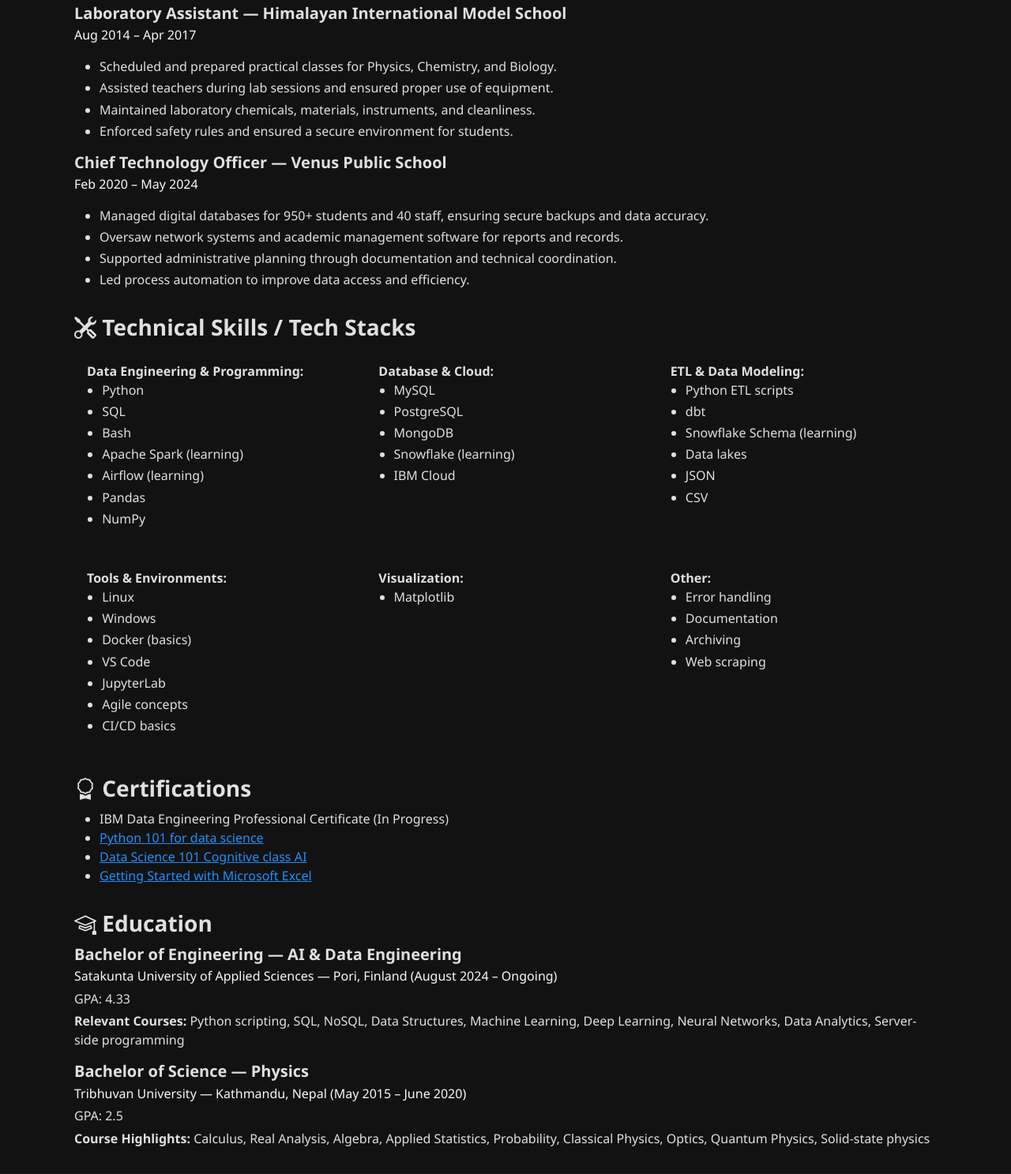
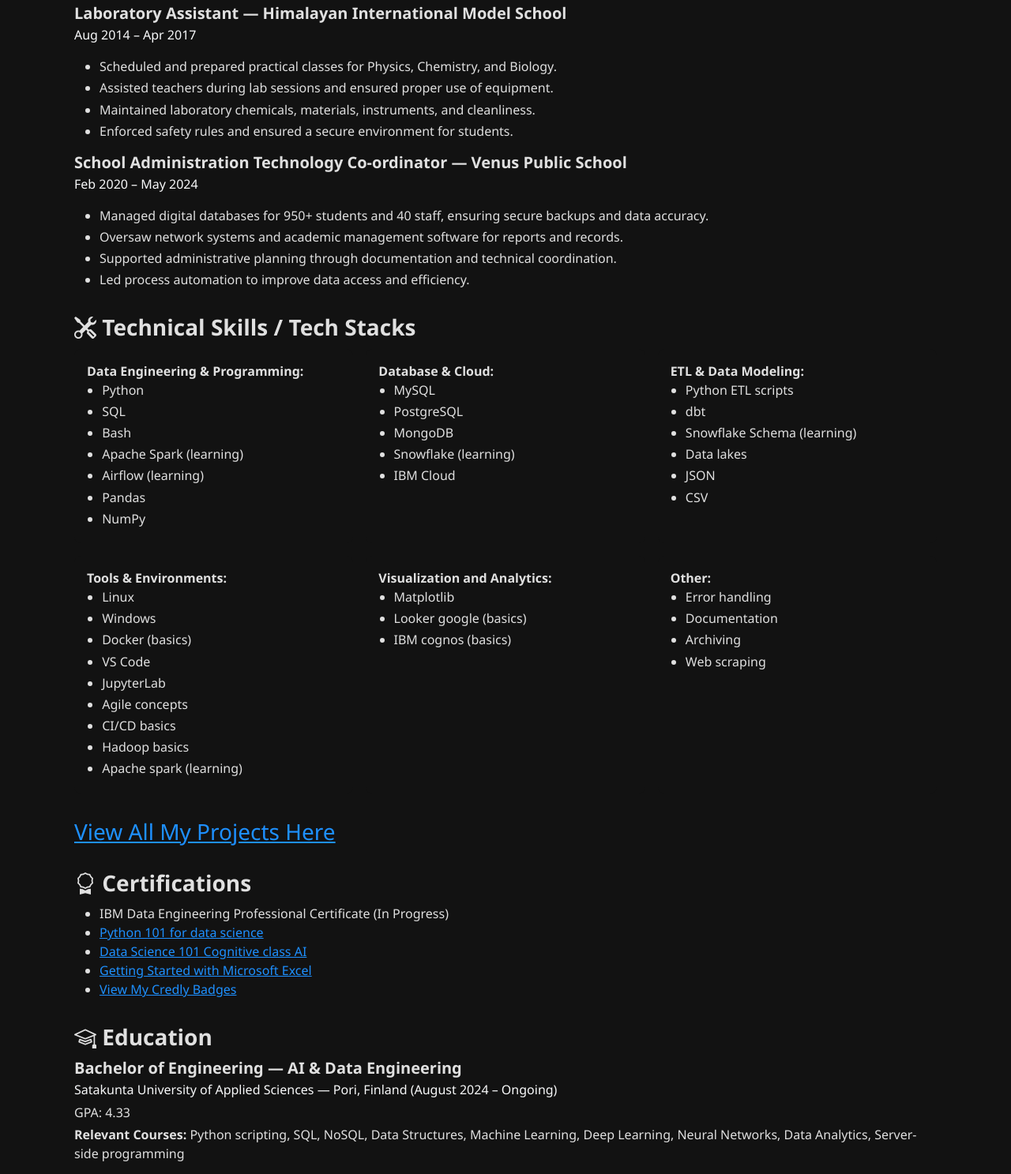
Before and after one commit to MingmaMoktan/My_Site, a Django app: template portfolio/templates/portfolio/about.html in a window 1280 px wide. Shown: the part 679-2166 px from the top of the page at 79% size. Run offline with Django 5.2, Linux system fonts and the light colour scheme; the template is opened without the code that fills it, so the values that code supplies are empty.

Commit message:
Made some changes on home and about pages

```diff
--- a/portfolio/templates/portfolio/about.html
+++ b/portfolio/templates/portfolio/about.html
@@ -155,7 +155,7 @@
         </div>
 
         <div class="experience-item">
-            <h5 class="fw-bold">Chief Technology Officer — Venus Public School</h5>
+            <h5 class="fw-bold">School Administration Technology Co-ordinator — Venus Public School</h5>
             <p class="text-light">Feb 2020 – May 2024</p>
             <ul>
                 <li>Managed digital databases for 950+ students and 40 staff, ensuring secure backups and data accuracy.</li>
@@ -213,12 +213,16 @@
                     <li>JupyterLab</li>
                     <li>Agile concepts</li>
                     <li>CI/CD basics</li>
+                    <li>Hadoop basics</li>
+                    <li>Apache spark (learning)</li>
                 </ul>
             </div>
             <div class="skill-box">
-                <strong>Visualization:</strong>
+                <strong>Visualization and Analytics:</strong>
                 <ul>
                     <li>Matplotlib</li>
+                    <li>Looker google (basics)</li>
+                    <li>IBM cognos (basics)</li>
                 </ul>
             </div>
             <div class="skill-box">
@@ -231,6 +235,10 @@
                 </ul>
             </div>
         </div>
+    </div>
+
+    <div>
+        <h3><a href="{% url 'projects' %}" class="pb-4 d-inline-block">View All My Projects Here</a></h3>
     </div>
 
     <!-- Certifications -->
@@ -253,7 +261,11 @@
                     Getting Started with Microsoft Excel
                 </a>
             </li>
-
+            <li>
+                <a href="https://www.credly.com/users/mingma-moktan" target="_blank">
+                    View My Credly Badges
+                </a>
+            </li>
         </ul>
     </div>
 
--- a/portfolio/templates/portfolio/home.html
+++ b/portfolio/templates/portfolio/home.html
@@ -15,8 +15,8 @@
     </p>
 
     <div class="d-flex gap-3">
+        <a href="{% url 'about' %}" class="btn btn-primary btn-lg">About Me</a>
         <a href="{% url 'projects' %}" class="btn btn-primary btn-lg">View Projects</a>
-        <a href="{% url 'about' %}" class="btn btn-primary btn-lg">About Me</a>
     </div>
 
 </div>
```
